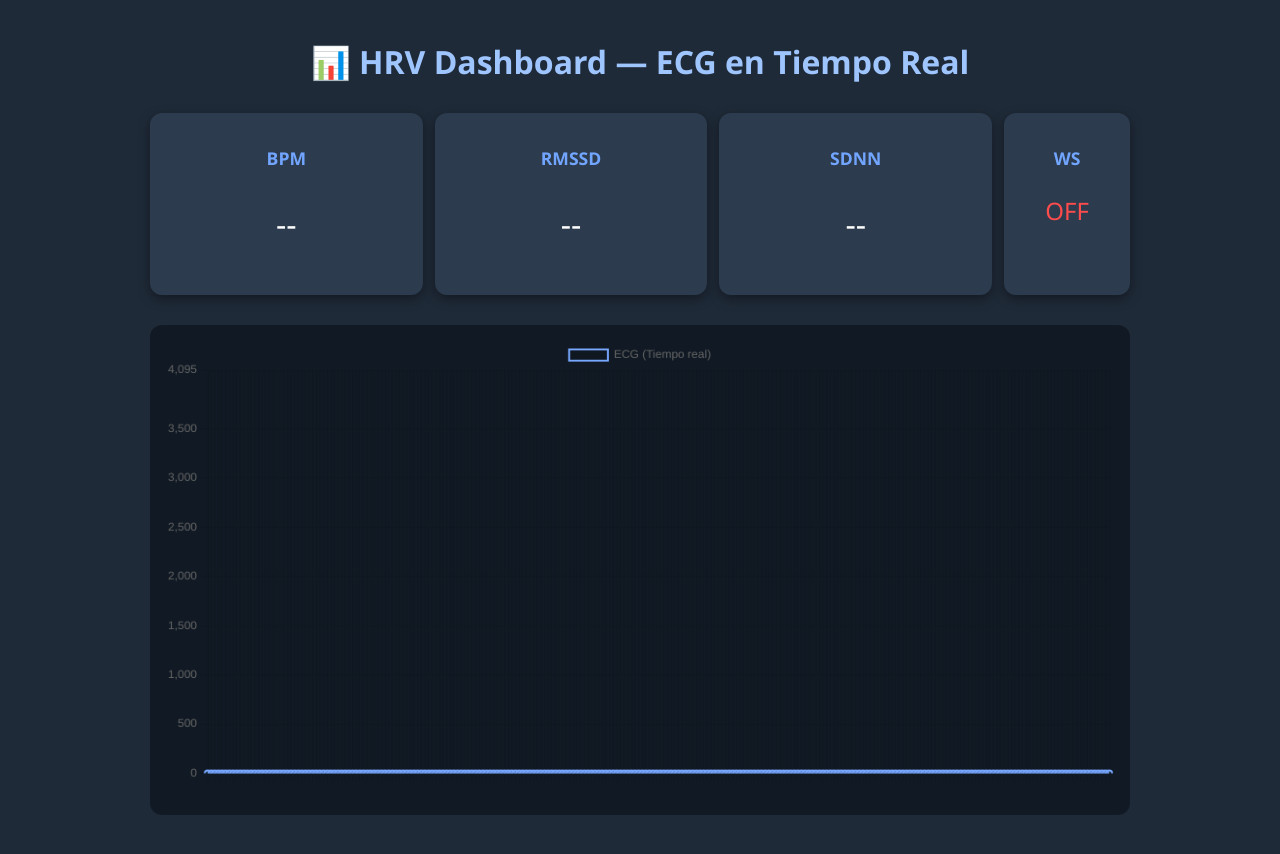
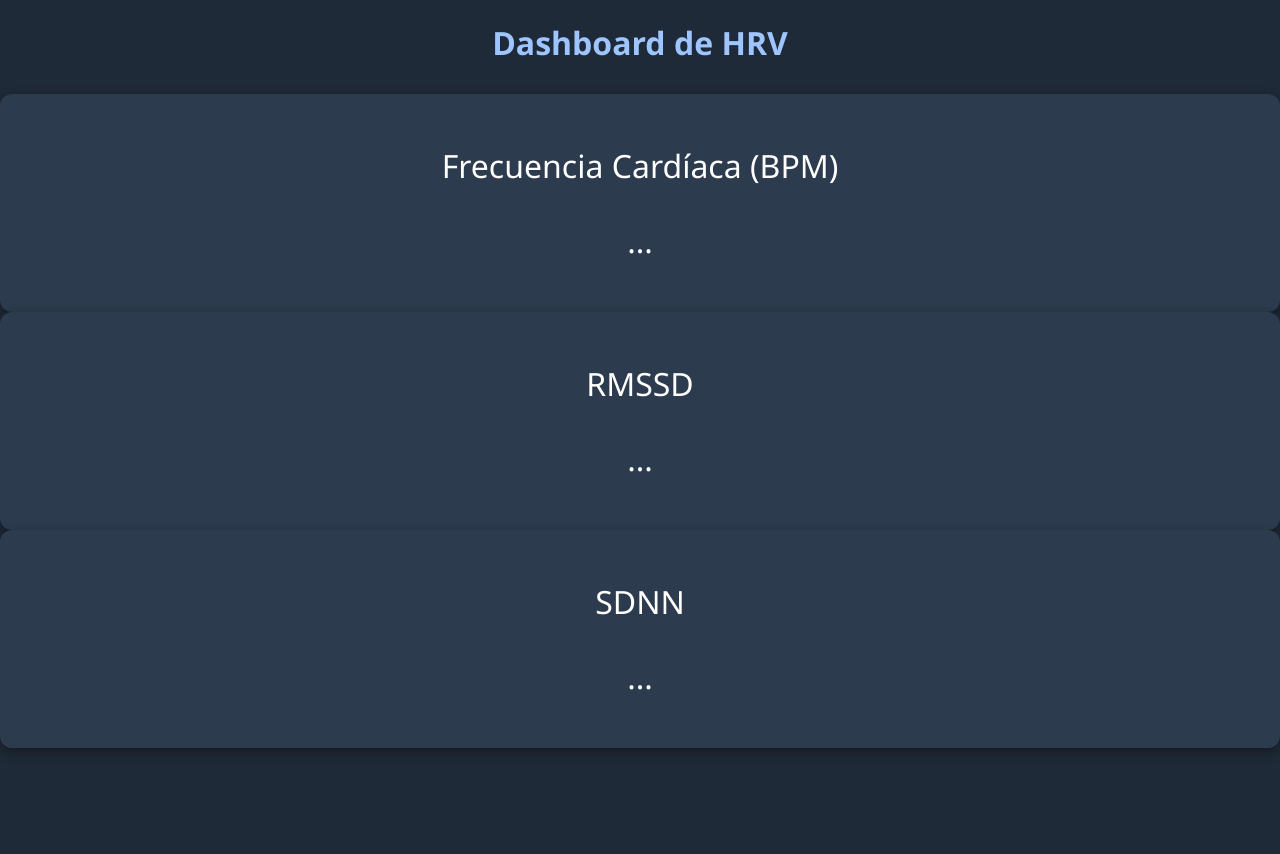
Before and after one commit to joaquina18/HRV-dashboard, a plain HTML site: page index.html in a window 1280 px wide. After the commit the page ends 800 px from the top, so only its background shows below. Drawn offline with nearby package versions, Linux system fonts and the light colour scheme.

Commit message:
Refactor HTML structure and update labels

```diff
--- a/index.html
+++ b/index.html
@@ -4,35 +4,27 @@
 <meta charset="UTF-8">
 <title>HRV Dashboard</title>
 <link rel="stylesheet" href="style.css">
-    <script src="https://cdn.jsdelivr.net/npm/chart.js"></script>
 </head>
 
 <body>
-    <div class="container">
-        <h1>📊 HRV Dashboard — ECG en Tiempo Real</h1>
 
-        <div class="cards">
+<h1>Dashboard de HRV</h1>
+
 <div class="card">
-                <h2>BPM</h2>
-                <p id="bpm">--</p>
-            </div>
-            <div class="card">
-                <h2>RMSSD</h2>
-                <p id="rmssd">--</p>
-            </div>
-            <div class="card">
-                <h2>SDNN</h2>
-                <p id="sdnn">--</p>
-            </div>
-            <div class="card small">
-                <h2>WS</h2>
-                <p id="ws-status">OFF</p>
-            </div>
+    <p class="label">Frecuencia Cardíaca (BPM)</p>
+    <p id="bpm" class="value">...</p>
 </div>
 
-        <canvas id="ecgChart"></canvas>
+<div class="card">
+    <p class="label">RMSSD</p>
+    <p id="rmssd" class="value">...</p>
 </div>
 
-    <script src="app.js"></script>
+<div class="card">
+    <p class="label">SDNN</p>
+    <p id="sdnn" class="value">...</p>
+</div>
+
+<script src="script.js"></script>
 </body>
 </html>
```
Lines whose indentation alone changed are shown as unchanged.
